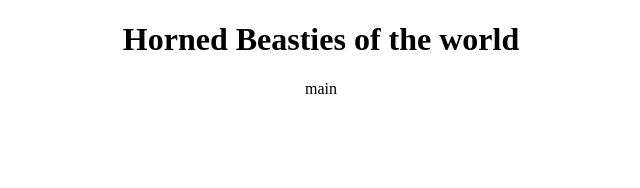
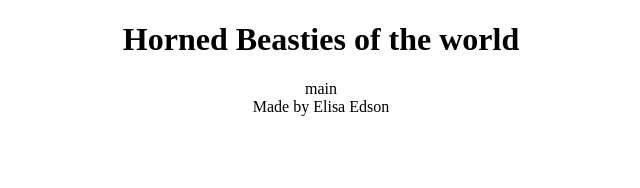
Before and after one commit to ClownMaidLifestyle/horned-beasts, a React (Create React App) app: page / in a window 1280 px wide. Shown: the top 188 px of the page, without its empty margins (319-959 px from the left). Built offline with nearby package versions, Linux system fonts and the light colour scheme.

Commit message:
footer component added

```diff
--- a/src/App.js
+++ b/src/App.js
@@ -1,12 +1,14 @@
 import './App.css';
 import Header from './header.js'
 import Main from './main.js'
+import Footer from './footer.js'
 
 function App() {
   return (
     <div className="App">
       <Header />
       <Main />
+      <Footer />
     </div>
   );
 }
--- a/src/footer.js
+++ b/src/footer.js
@@ -0,0 +1,7 @@
+import React from 'react'
+
+export default function footer() {
+  return (
+    <footer>Made by Elisa Edson</footer>
+  )
+}
```
